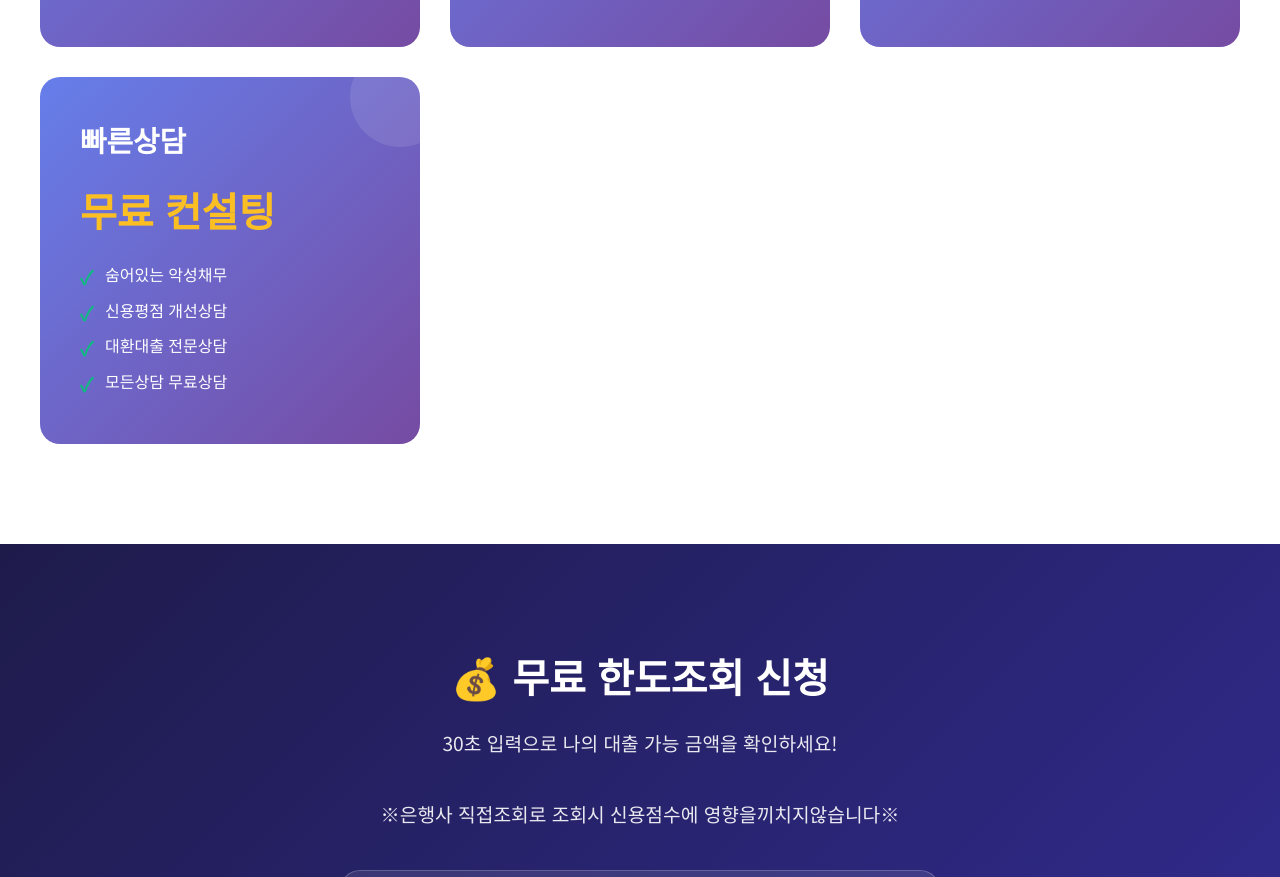
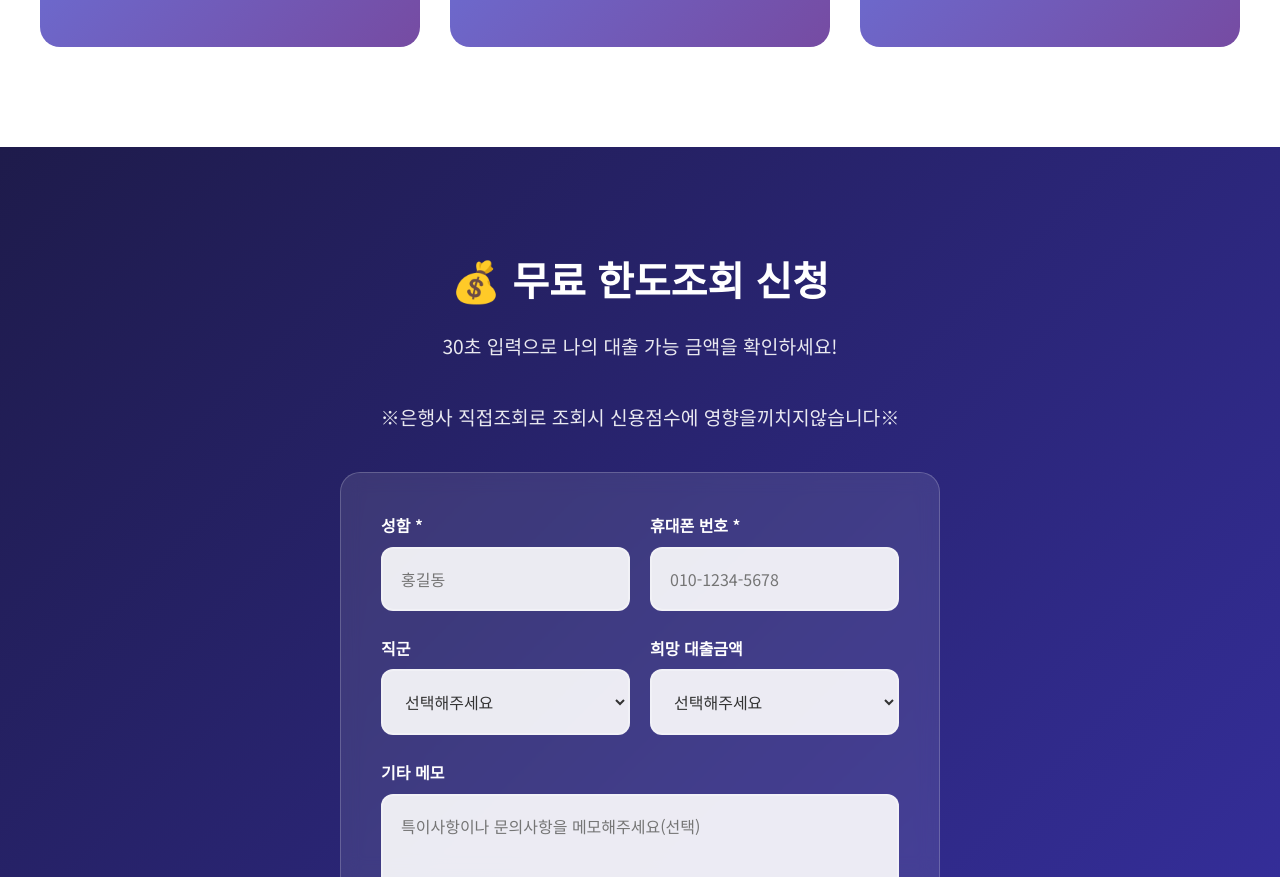
Before and after one commit to seomincamu/seochaetong, a plain HTML site: page index.html in a window 1280 px wide. Shown: the part 2695-3572 px from the top of the page. Drawn offline with Linux system fonts and the light colour scheme.

Commit message:
Update index.html

```diff
--- a/index.html
+++ b/index.html
@@ -766,16 +766,7 @@
                         <li>인건비 · 임차료 지원</li>
                         <li>서류간소화 빠른심사</li>
                         <li>신용보증서 발급</li>
-                    </ul>
-                </div>
-                <div class="product-card">
-                    <h3 class="product-title">빠른상담</h3>
-                    <div class="product-amount">무료 컨설팅</div>
-                    <ul class="product-features">
-                        <li>숨어있는 악성채무</li>
-                        <li>신용평점 개선상담</li>
-                        <li>대환대출 전문상담</li>
-                        <li>모든상담 무료상담</li>
+
             </div>
         </div>
     </section>
```
